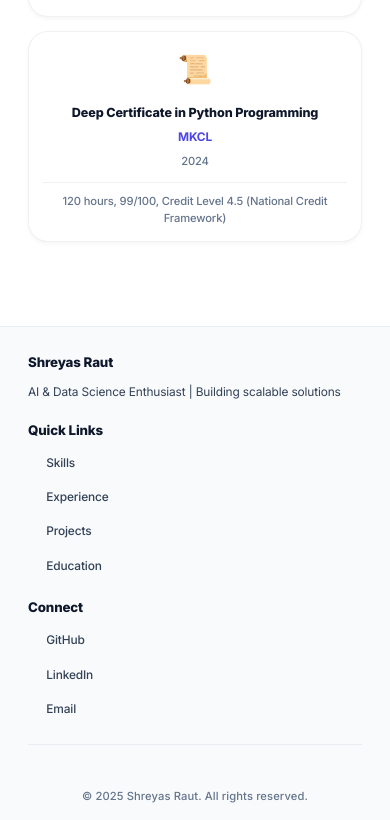
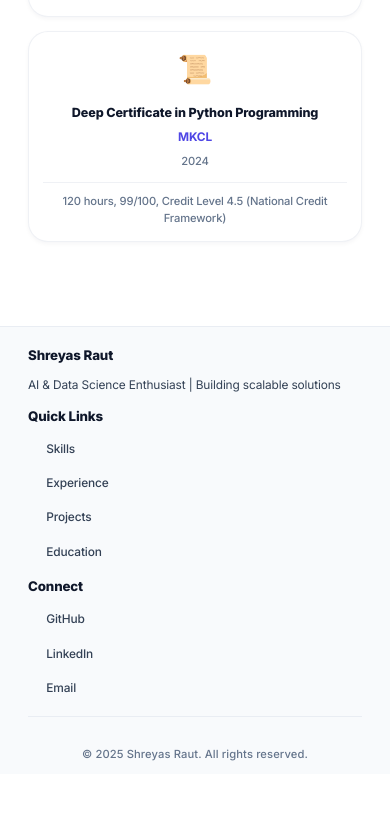
Before and after one commit to shreyasraut0707/Portfolio, a React (Vite) app: page / in a window 390 px wide. Shown: the part 6768-7588 px from the top of the page. After the commit the page ends 7542 px from the top, so only its background shows below. Built offline with nearby package versions, Linux system fonts and the light colour scheme.

Commit message:
UI: Reduce padding and margin in footer section to save space

```diff
--- a/src/styles/Footer.css
+++ b/src/styles/Footer.css
@@ -3,7 +3,7 @@
 .footer {
   background: var(--bg-secondary);
   color: var(--text-primary);
-  padding: 4rem 2rem 1.5rem;
+  padding: 2.5rem 2rem 1rem;
   margin-top: auto;
   border-top: 1px solid var(--border-subtle);
   position: relative;
@@ -17,9 +17,9 @@
 .footer-content {
   display: grid;
   grid-template-columns: repeat(auto-fit, minmax(220px, 1fr));
-  gap: 2.5rem;
-  margin-bottom: 2.5rem;
-  padding-bottom: 2.5rem;
+  gap: 1.5rem;
+  margin-bottom: 1.5rem;
+  padding-bottom: 1.5rem;
   border-bottom: 1px solid var(--border-subtle);
 }
 
@@ -83,7 +83,7 @@
 
 .footer-bottom {
   text-align: center;
-  padding-top: 1.5rem;
+  padding-top: 1rem;
 }
 
 .footer-bottom p {
@@ -102,14 +102,14 @@
 /* ============ Responsive ============ */
 @media (max-width: 768px) {
   .footer {
-    padding: 3rem 1.5rem 1.5rem;
+    padding: 2rem 1.5rem 1rem;
   }
 
   .footer-content {
     grid-template-columns: 1fr;
-    gap: 2rem;
-    margin-bottom: 2rem;
-    padding-bottom: 2rem;
+    gap: 1.25rem;
+    margin-bottom: 1.25rem;
+    padding-bottom: 1.25rem;
   }
 
   .footer-section h4 {
@@ -129,13 +129,13 @@
 
 @media (max-width: 480px) {
   .footer {
-    padding: 2rem 1rem 1rem;
+    padding: 1.5rem 1rem 0.75rem;
   }
 
   .footer-content {
-    gap: 1.5rem;
-    margin-bottom: 1.5rem;
-    padding-bottom: 1.5rem;
+    gap: 1rem;
+    margin-bottom: 1rem;
+    padding-bottom: 1rem;
   }
 
   .footer-section h4 {
```
